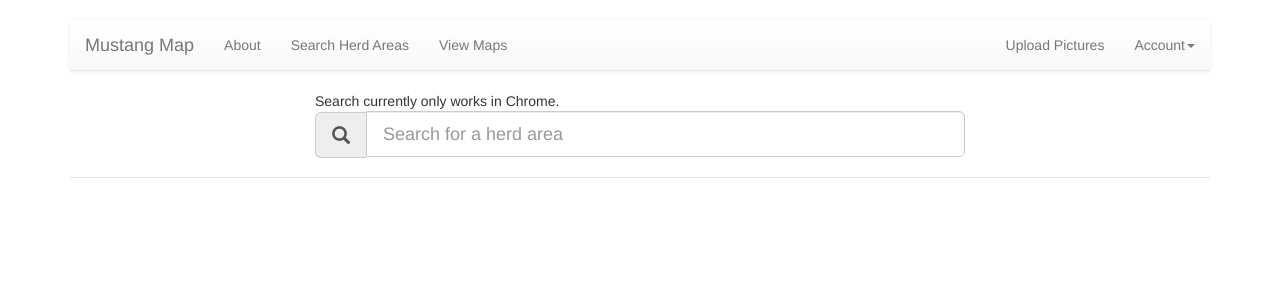
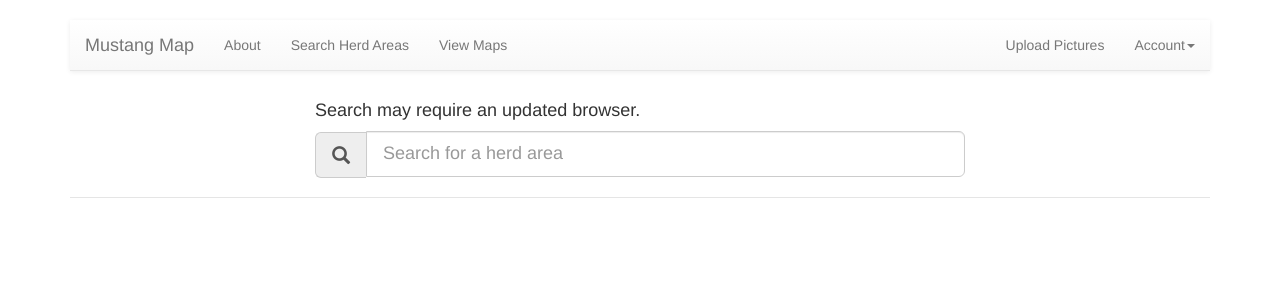
Before and after one commit to cholestria/MustangMap, a Flask app: page /herdsearch in a window 1280 px wide. Shown: the top 300 px of the page. Run offline with Flask 2, Linux system fonts and the light colour scheme; data that the repository does not hold is empty; some libraries are stand-ins or nearby versions.

Commit message:
updated search warning

```diff
--- a/templates/herdsearch.html
+++ b/templates/herdsearch.html
@@ -9,7 +9,7 @@
 {% block content %}
 
 <div id="searchable-container" class="container-fluid">
-  <div>Search currently only works in Chrome.</div>
+  <div><h4>Search may require an updated browser.</h4></div>
   <div class="input-group input-group-lg">
     <span class="input-group-addon glyphicon glyphicon-search" id="sizing-addon1" aria-hidden="true"></span>
     <input type="text" id="myInput" onkeyup="searchHerds()" class="form-control" placeholder="Search for a herd area">
```
Also changed, not shown: 1 other file.
